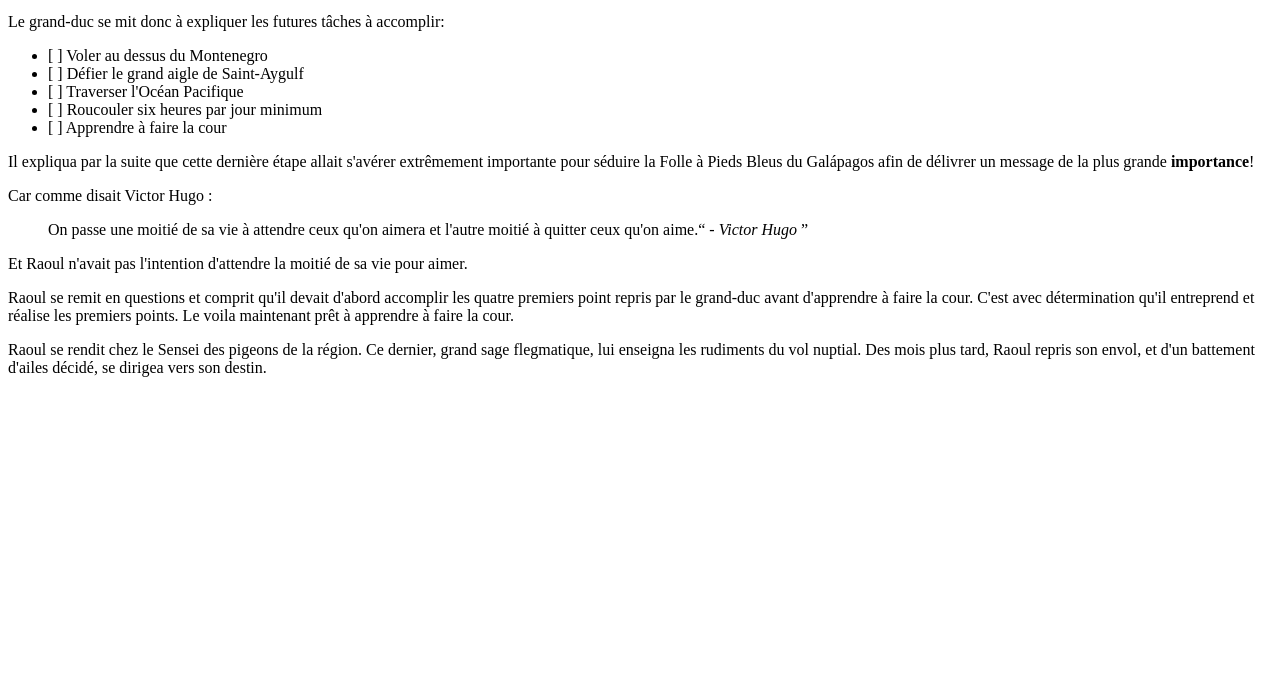
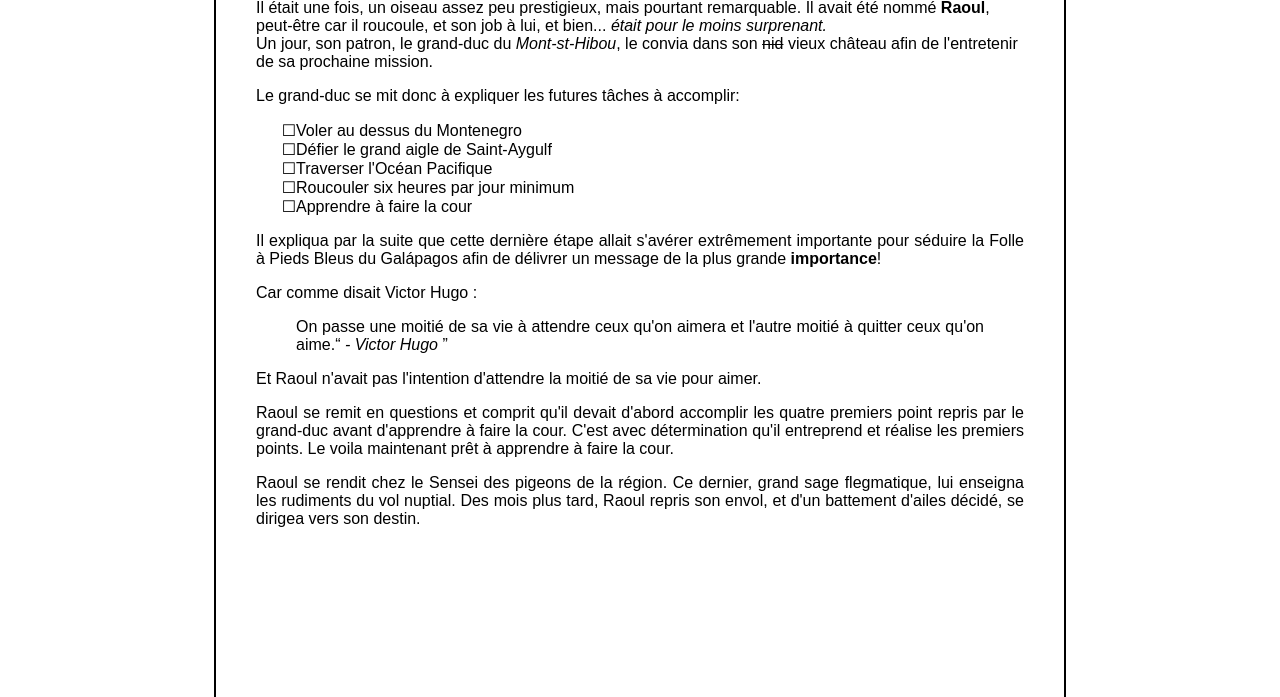
Before and after one commit to Broodco/Learning-Environment, a plain HTML site: page index.html in a window 1280 px wide. Shown: the part 119-816 px from the top of the page. Drawn offline with Linux system fonts and the light colour scheme.

Commit message:
wip-backup

```diff
--- a/index.html
+++ b/index.html
@@ -5,23 +5,25 @@
   <meta name="viewport" content="width=device-width, initial-scale=1.0">
   <meta http-equiv="X-UA-Compatible" content="ie=edge">
   <meta charset ="utf-8">
+  <link rel="stylesheet" href="style.css">
   <title>L'étrange épopée du pigeon voyageur</title>
 </head>
 <body>
+  <section class="centered">
 <h1> L'étrange épopée du pigeon voyageur </h1>
-<p>
+<p class="left">
 Il était une fois, un oiseau assez peu prestigieux, mais pourtant remarquable. Il avait été nommé <b>Raoul</b>, peut-être car il roucoule, et son job à lui, et bien... <i>était pour le moins surprenant.</i><br/>
 Un jour, son patron, le grand-duc du <i>Mont-st-Hibou</i>, le convia dans son <del>nid</del> vieux château afin de l'entretenir de sa prochaine mission.
 </p>
-<p>
+<p class="left">
 Le grand-duc se mit donc à expliquer les futures tâches à accomplir:
 </p>
-<ul>
-<li> [ ] Voler au dessus du Montenegro</li>
-<li> [ ] Défier le grand aigle de Saint-Aygulf</li>
-<li> [ ] Traverser l'Océan Pacifique</li>
-<li> [ ] Roucouler six heures par jour minimum</li>
-<li> [ ] Apprendre à faire la cour</li>
+<ul class="checkbox">
+<li> Voler au dessus du Montenegro</li>
+<li> Défier le grand aigle de Saint-Aygulf</li>
+<li> Traverser l'Océan Pacifique</li>
+<li> Roucouler six heures par jour minimum</li>
+<li> Apprendre à faire la cour</li>
 </ul>
 <p>
 Il expliqua par la suite que cette dernière étape allait s'avérer extrêmement importante pour séduire la Folle à Pieds Bleus du Galápagos afin de délivrer un message de la plus grande <b>importance</b>!
@@ -39,5 +41,6 @@ Le voila maintenant prêt à apprendre à faire la cour.
 Raoul se rendit chez le Sensei des pigeons de la région. Ce dernier, grand sage flegmatique, lui enseigna les rudiments du vol nuptial.
 Des mois plus tard, Raoul repris son envol, et d'un battement d'ailes décidé, se dirigea vers son destin.
 </p>
+</section>
 </body>
 </html>
--- a/style.css
+++ b/style.css
@@ -0,0 +1,33 @@
+body {
+    height : 100vh;
+    font-family: Arial, Helvetica, sans-serif;
+    background:-moz-linear-gradient(120deg,#B2905A,#FFE2B4,#FFD79B,#618EB2,#A2D5FF);
+    background-attachment: fixed;
+    background-repeat: no-repeat;
+}
+section.centered{
+    position: fixed;
+    left: 50%;
+    transform: translate(-50%, 0%);
+    text-align: justify;
+    padding :40px;
+    border-style: solid;
+    border-width: 2px;
+    height: 100%;
+    width: 60%;
+    background-color:white;
+    float:center;
+}
+ul.checkbox{
+    list-style-type:"\2610";
+    list-style-position: outside;
+}
+p.left {
+    text-align: left;
+ }
+ p.right {
+    text-align: right;
+ }
+ p.center {
+    text-align: center;
+ }
```
